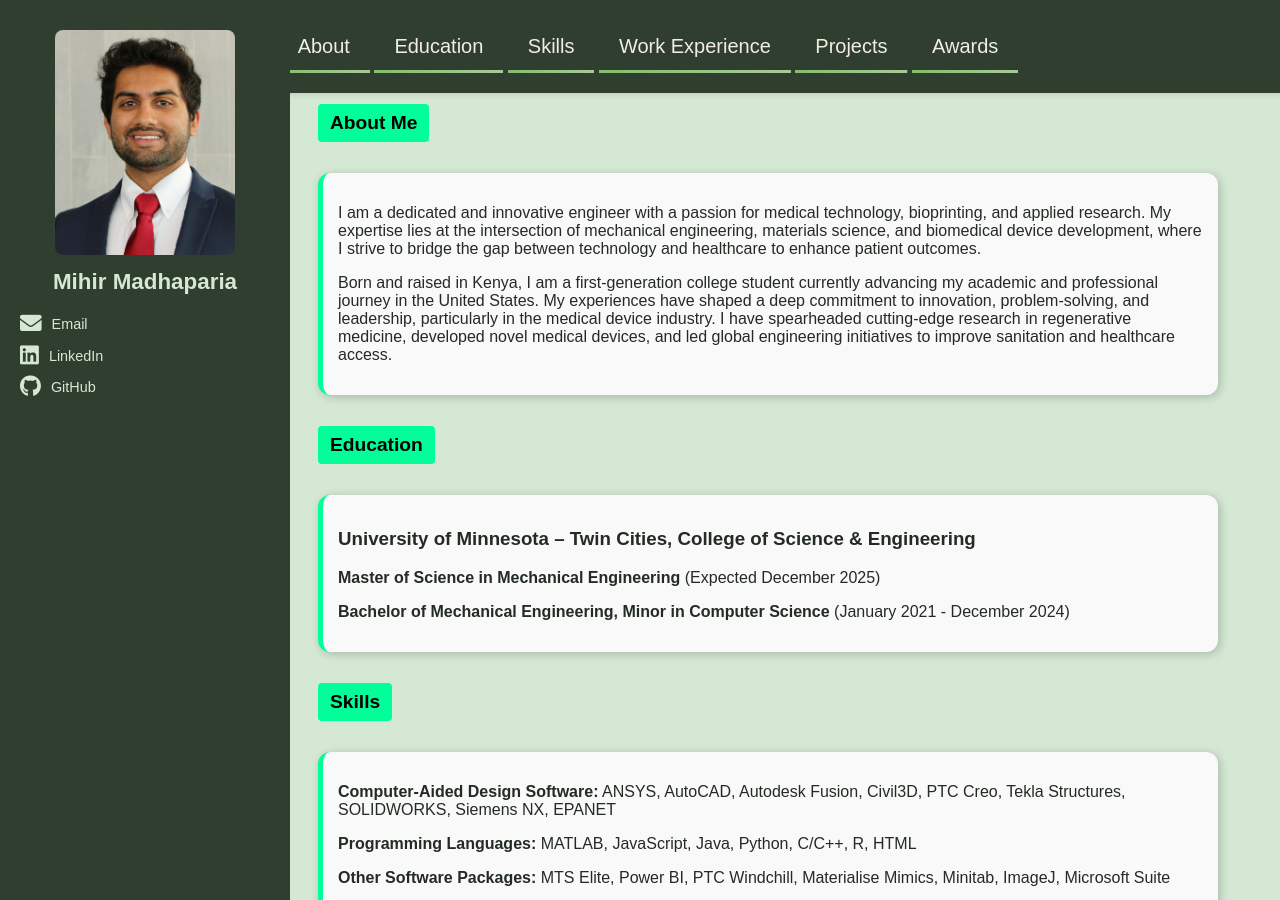
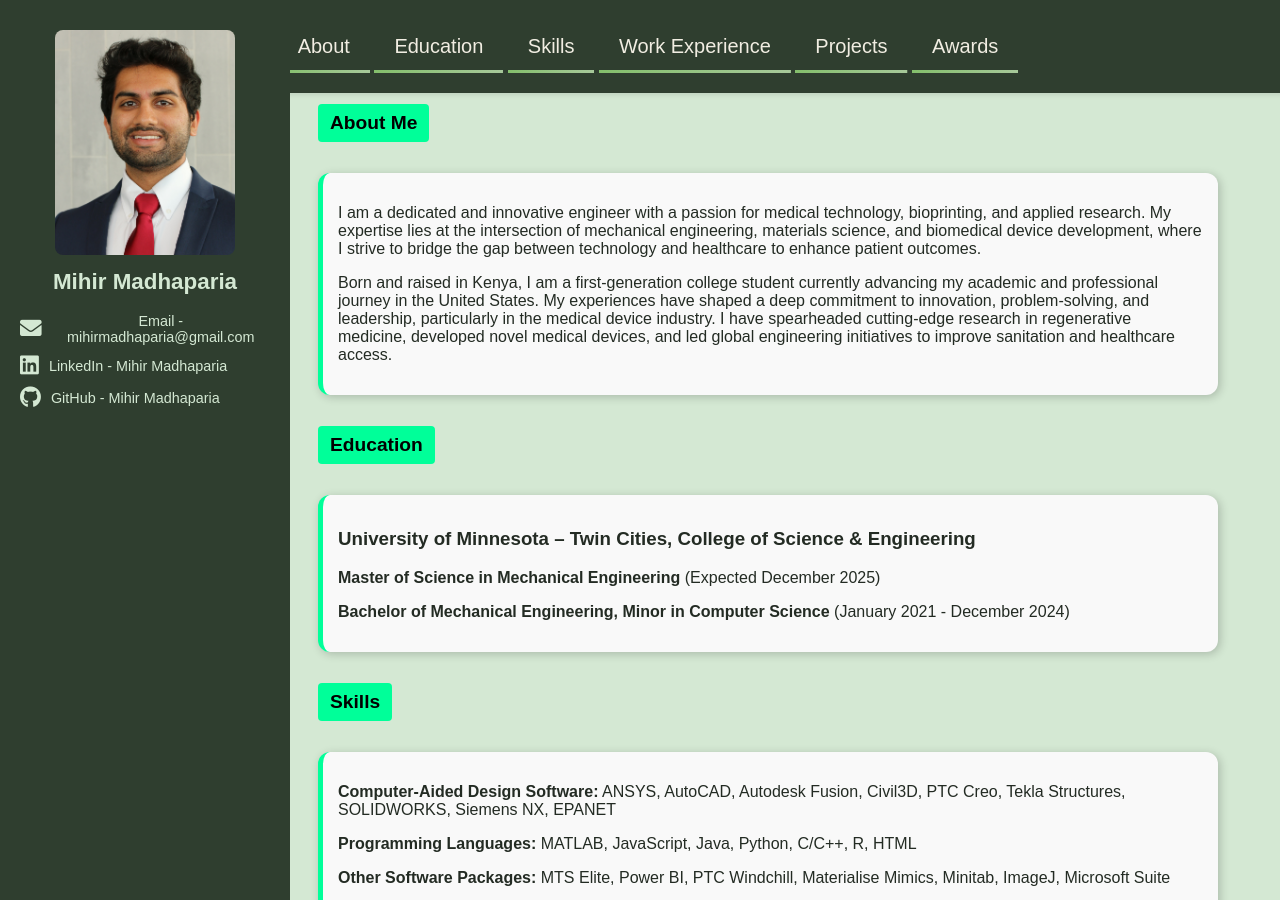
Before and after one commit to mihirmadhaparia/mihirmadhaparia.github.io, a Jekyll site: the page built from README.md, in a window 1280 px wide and 900 px high. Built offline with Jekyll 4.4.1, drawn with Linux system fonts in a browser that asks for light colours; our own code applies the rules of GitHub Pages for plain Markdown files.

Commit message:
Update default.html

```diff
--- a/_layouts/default.html
+++ b/_layouts/default.html
@@ -19,17 +19,17 @@
         <div class="contact-info">
             <p>
                 <a href="mailto:mihirmadhaparia@gmail.com" class="contact-item email">
-                    <i class="fas fa-envelope"></i> Email
+                    <i class="fas fa-envelope"></i> Email - mihirmadhaparia@gmail.com
                 </a>
             </p>
             <p>
                 <a href="https://www.linkedin.com/in/mihirmadhaparia" target="_blank" class="contact-item linkedin">
-                    <i class="fab fa-linkedin"></i> LinkedIn
+                    <i class="fab fa-linkedin"></i> LinkedIn - Mihir Madhaparia
                 </a>
             </p>
             <p>
                 <a href="https://github.com/mihir-madhaparia" target="_blank" class="contact-item github">
-                    <i class="fab fa-github"></i> GitHub
+                    <i class="fab fa-github"></i> GitHub - Mihir Madhaparia
                 </a>
             </p>
         </div>
```
